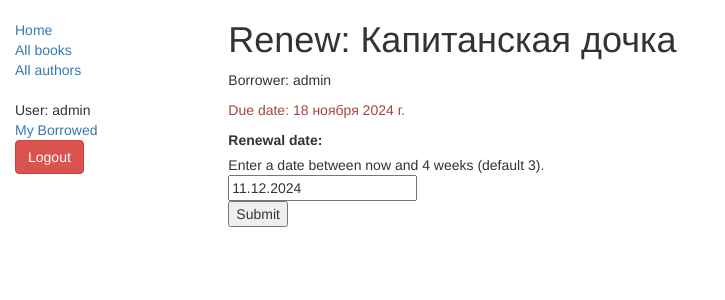
After one commit to Andrew-Star12/test, a Django app: page /catalog/book/c1831259-10a7-4fcb-ae98-3f8451470e2f/renew/ in a window 1280 px wide. The commit adds this page. Shown: the top 300 px of the page, without its empty margins (0-725 px from the left). Run offline with Django 5.2, Linux system fonts and the light colour scheme; a user stored in the database is signed in; data comes from the database, SQL or seed files in the repository; both versions use the stored data as it was after the commit; some libraries are stand-ins or nearby versions.

Commit message:
Страница_взятых_книг_редактирование_даты_возврата

```diff
--- /dev/null
+++ b/locallibrary/locallibrary/catalog/forms.py
@@ -0,0 +1,22 @@
+from django import forms
+
+from django.core.exceptions import ValidationError
+from django.utils.translation import gettext_lazy as _
+import datetime #for checking renewal date range.
+
+class RenewBookForm(forms.Form):
+    renewal_date = forms.DateField(help_text="Enter a date between now and 4 weeks (default 3).")
+
+    def clean_renewal_date(self):
+        data = self.cleaned_data['renewal_date']
+
+        #Проверка того, что дата не выходит за "нижнюю" границу (не в прошлом).
+        if data < datetime.date.today():
+            raise ValidationError(_('Invalid date - renewal in past'))
+
+        #Проверка того, то дата не выходит за "верхнюю" границу (+4 недели).
+        if data > datetime.date.today() + datetime.timedelta(weeks=4):
+            raise ValidationError(_('Invalid date - renewal more than 4 weeks ahead'))
+
+        # Помните, что всегда надо возвращать "очищенные" данные.
+        return data
--- a/locallibrary/locallibrary/catalog/templates/catalog/all_loaned_books.html
+++ b/locallibrary/locallibrary/catalog/templates/catalog/all_loaned_books.html
@@ -15,6 +15,11 @@
         {% else %}
         No borrower
         {% endif %}
+
+        <!-- Если пользователь библиотекарь, показываем ссылку для обновления книги -->
+        {% if is_librarian %}
+            <a href="{% url 'renew-book-librarian' bookinst.pk %}">Renew</a>
+        {% endif %}
     </li>
     {% endfor %}
 </ul>
--- a/locallibrary/locallibrary/catalog/templates/catalog/base_generic.html
+++ b/locallibrary/locallibrary/catalog/templates/catalog/base_generic.html
@@ -25,6 +25,7 @@
         <li><a href="{% url 'book_list' %}">All books</a></li>
         <li><a href="{% url 'author-list' %}">All authors</a></li>
         {% if user.is_authenticated %}
+        <br>
         <li>User: {{ user.get_username }}</li>
         <li><a href="{% url 'my-borrowed' %}">My Borrowed</a></li>
         <form action="{% url 'logout' %}" method="post">
@@ -33,6 +34,10 @@
         </form>
         {% else %}
         <li><a href="{% url 'login'%}">Login</a></li>
+        {% endif %}
+        <br>
+        {% if is_librarian %}
+        <li><a href="{% url 'all-loaned-books' %}">All Loaned Books</a></li>
         {% endif %}
       </ul>
 
--- /dev/null
+++ b/locallibrary/locallibrary/catalog/templates/catalog/book_renew_librarian.html
@@ -0,0 +1,16 @@
+{% extends "catalog/base_generic.html" %}
+{% block content %}
+
+    <h1>Renew: {{bookinst.book.title}}</h1>
+    <p>Borrower: {{bookinst.borrower}}</p>
+    <p{% if bookinst.is_overdue %} class="text-danger"{% endif %}>Due date: {{bookinst.due_back}}</p>
+
+    <form action="" method="post">
+        {% csrf_token %}
+        <table>
+        {{ form }}
+        </table>
+        <input type="submit" value="Submit" />
+    </form>
+
+{% endblock %}
--- a/locallibrary/locallibrary/catalog/urls.py
+++ b/locallibrary/locallibrary/catalog/urls.py
@@ -12,4 +12,5 @@ urlpatterns = [
     path('accounts/logout/', LogoutView.as_view(), name='logout'),
     path('mybooks/', views.LoanedBooksByUserListView.as_view(), name='my-borrowed'),
     path('allloaned/', views.AllLoanedBooksListView.as_view(), name='all-loaned-books'),
+    path('book/<uuid:pk>/renew/', views.renew_book_librarian, name='renew-book-librarian'),
 ]
--- a/locallibrary/locallibrary/catalog/views.py
+++ b/locallibrary/locallibrary/catalog/views.py
@@ -1,35 +1,44 @@
 from django.shortcuts import render
 from .models import Book, Author, BookInstance
 from django.views import generic
-from django.contrib.auth import logout
-from django.shortcuts import redirect
-from django.http import HttpResponse
 from django.contrib.auth.mixins import LoginRequiredMixin, UserPassesTestMixin
-
-
+from django.contrib.auth.decorators import permission_required
+from django.shortcuts import get_object_or_404
+from django.http import HttpResponseRedirect
+from django.urls import reverse
+import datetime
+from .forms import RenewBookForm
+from django.shortcuts import render
+from .models import BookInstance
+from django.contrib.auth.decorators import login_required
+from django.views.generic.edit import CreateView, UpdateView, DeleteView
+from django.urls import reverse_lazy
+from .models import Author
 
 def index(request):
     """
     Функция отображения для домашней страницы сайта.
     """
     # Генерация "количеств" некоторых главных объектов
-    num_books=Book.objects.all().count()
-    num_instances=BookInstance.objects.all().count()
+    num_books = Book.objects.all().count()
+    num_instances = BookInstance.objects.all().count()
     # Доступные книги (статус = 'a')
-    num_instances_available=BookInstance.objects.filter(status__exact='a').count()
-    num_authors=Author.objects.count()  # Метод 'all()' применён по умолчанию.
+    num_instances_available = BookInstance.objects.filter(status__exact='a').count()
+    num_authors = Author.objects.count()  # Метод 'all()' применён по умолчанию.
 
     # Number of visits to this view, as counted in the session variable.
     num_visits = request.session.get('num_visits', 0)
     request.session['num_visits'] = num_visits + 1
+
+    is_librarian = request.user.groups.filter(name='Librarians').exists()
 
     # Отрисовка HTML-шаблона index.html с данными внутри
     # переменной контекста context
     return render(
         request,
         'catalog/index.html',
-        context={'num_books':num_books,'num_instances':num_instances,'num_instances_available':num_instances_available,'num_authors':num_authors,
-                 'num_visits':num_visits},
+        context={'num_books': num_books, 'num_instances': num_instances, 'num_instances_available': num_instances_available, 'num_authors': num_authors,
+                 'num_visits': num_visits,  'is_librarian': is_librarian,},
     )
 
 class BookListView(generic.ListView):
@@ -85,3 +94,62 @@ class AllLoanedBooksListView(LoginRequiredMixin, UserPassesTestMixin, generic.Li
     def test_func(self):
         """Проверяем, является ли пользователь библиотекарем."""
         return self.request.user.groups.filter(name='Librarians').exists()
+
+
+
+
+@permission_required('catalog.can_mark_returned')
+def renew_book_librarian(request, pk):
+    """
+    View function for renewing a specific BookInstance by librarian
+    """
+    book_inst = get_object_or_404(BookInstance, pk=pk)
+
+    # If this is a POST request then process the Form data
+    if request.method == 'POST':
+
+        # Create a form instance and populate it with data from the request (binding):
+        form = RenewBookForm(request.POST)
+
+        # Check if the form is valid:
+        if form.is_valid():
+            # process the data in form.cleaned_data as required (here we just write it to the model due_back field)
+            book_inst.due_back = form.cleaned_data['renewal_date']
+            book_inst.save()
+
+            # redirect to a new URL:
+            return HttpResponseRedirect(reverse('all-loaned-books') )
+
+    # If this is a GET (or any other method) create the default form.
+    else:
+        proposed_renewal_date = datetime.date.today() + datetime.timedelta(weeks=3)
+        form = RenewBookForm(initial={'renewal_date': proposed_renewal_date,})
+
+    return render(request, 'catalog/book_renew_librarian.html', {'form': form, 'bookinst':book_inst})
+
+@login_required
+def all_loaned_books(request):
+    # Получаем все книги на прокате
+    bookinstances = BookInstance.objects.filter(status='o').order_by('due_back')
+
+    # Проверяем, является ли пользователь библиотекарем
+    is_librarian = request.user.groups.filter(name='Librarians').exists()
+
+    # Передаем информацию в контекст шаблона
+    return render(request, 'catalog/all_loaned_books.html', {
+        'bookinstances': bookinstances,
+        'is_librarian': is_librarian
+    })
+
+class AuthorCreate(CreateView):
+    model = Author
+    fields = '__all__'
+    initial={'date_of_death':'12/10/2016',}
+
+class AuthorUpdate(UpdateView):
+    model = Author
+    fields = ['first_name','last_name','date_of_birth','date_of_death']
+
+class AuthorDelete(DeleteView):
+    model = Author
+    success_url = reverse_lazy('authors')
```
Also changed, not shown: locallibrary/locallibrary/catalog/templates/catalog/author_form.html (added), locallibrary/locallibrary/db.sqlite3.
